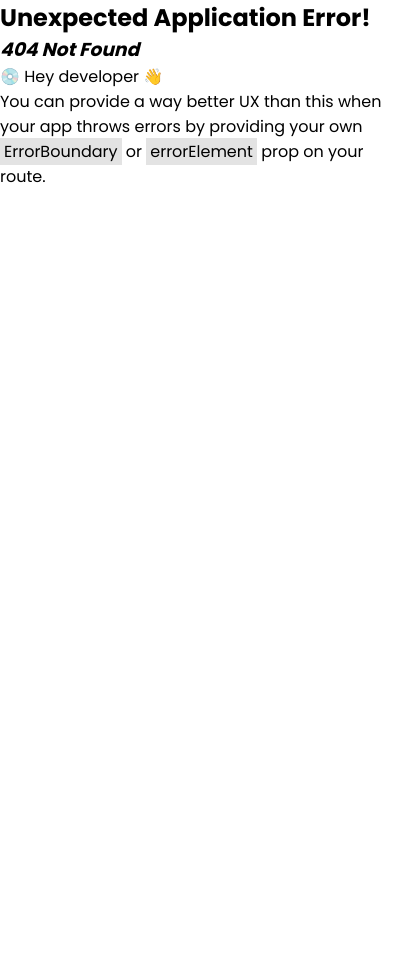
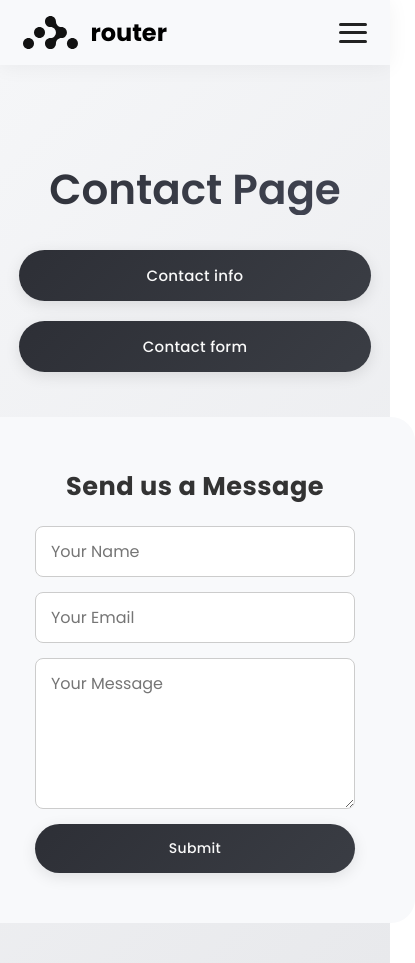
Before and after one commit to Pranjal-Sahu21/react-router-practice, a React (Vite) app: page /contact/form in a window 390 px wide. Before the commit this address had no page. Shown: the whole page, 415 px wide, since content can reach past the window. Before the commit the page ends 844 px from the top, so only its background shows below. Built offline with nearby package versions, Linux system fonts and the light colour scheme.

Commit message:
Added nested routes in Contact page

```diff
--- a/package.json
+++ b/package.json
@@ -10,6 +10,7 @@
     "preview": "vite preview"
   },
   "dependencies": {
+    "lucide-react": "^0.548.0",
     "react": "^19.1.1",
     "react-dom": "^19.1.1",
     "react-router-dom": "^7.9.5"
--- a/src/App.jsx
+++ b/src/App.jsx
@@ -3,7 +3,6 @@ import Navbar from "./components/Navbar";
 import Home from "./pages/Home";
 import Products from "./pages/Products";
 import About from "./pages/About";
-import Contact from "./pages/Contact";
 import {
   createBrowserRouter,
   createRoutesFromElements,
@@ -13,6 +12,9 @@ import {
   Routes,
 } from "react-router-dom";
 import RootLayout from "./layout/RootLayout";
+import ContactLayout from "./layout/ContactLayout";
+import ContactInfo from "./components/ContactInfo";
+import ContactForm from "./components/ContactForm";
 
 const App = () => {
   const router = createBrowserRouter(
@@ -21,14 +23,15 @@ const App = () => {
         <Route index element={<Home />} />
         <Route path="products" element={<Products />} />
         <Route path="about" element={<About />} />
-        <Route path="contact" element={<Contact />} />
+        <Route path="contact" element={<ContactLayout />}>
+          <Route path="info" element={<ContactInfo/>}/>
+          <Route path="form" element={<ContactForm/>}/>
+        </Route>
       </Route>
     )
   );
 
-  return (
-    <RouterProvider router={router}/>
-  );
+  return <RouterProvider router={router} />;
 };
 
 export default App;
--- /dev/null
+++ b/src/components/ContactForm.jsx
@@ -0,0 +1,17 @@
+import React from "react";
+
+const ContactForm = () => {
+  return (
+    <div className="contact-form-container">
+      <form className="contact-form">
+        <h2>Send us a Message</h2>
+        <input type="text" placeholder="Your Name" required />
+        <input type="email" placeholder="Your Email" required />
+        <textarea placeholder="Your Message" rows="5" required></textarea>
+        <button type="submit">Submit</button>
+      </form>
+    </div>
+  );
+};
+
+export default ContactForm;
--- /dev/null
+++ b/src/components/ContactInfo.jsx
@@ -0,0 +1,23 @@
+import React from "react";
+
+const ContactInfo = () => {
+  return (
+    <div className="contact-info-container">
+      <h2>Get in Touch</h2>
+      <div className="info-card">
+        <span className="icon">📧</span>
+        <span>Email: sahupranjal1619@gmail.com</span>
+      </div>
+      <div className="info-card">
+        <span className="icon">📞</span>
+        <span>Phone: +91 8895596189</span>
+      </div>
+      <div className="info-card">
+        <span className="icon">📍</span>
+        <span>Address: NIT Rourkela</span>
+      </div>
+    </div>
+  );
+};
+
+export default ContactInfo;
--- a/src/index.css
+++ b/src/index.css
@@ -52,7 +52,8 @@ a {
   transform: rotate(-4deg) scale(1.05);
 }
 
-.navbar ul {
+.navbar ul,
+.nav-links {
   background: var(--accent-light);
   padding: 10px 25px;
   border-radius: 50px;
@@ -60,9 +61,11 @@ a {
   display: flex;
   align-items: center;
   gap: 10px;
+  list-style: none;
 }
 
-.navbar ul li {
+.navbar ul li,
+.nav-links li {
   display: inline-block;
   padding: 8px 14px;
   font-weight: 500;
@@ -86,10 +89,12 @@ a {
 
 .link.active {
   background: var(--accent);
-  li {
-    color: var(--text-light);
-  }
+  color: var(--text-light);
   transform: scale(1.05);
+}
+
+.link.active li {
+  color: var(--text-light);
 }
 
 .navbar button {
@@ -109,15 +114,22 @@ a {
 .navbar button:hover {
   background: linear-gradient(135deg, var(--hover-accent), var(--accent));
   transform: translateY(-2px);
+  box-shadow: 0 6px 20px rgba(0, 0, 0, 0.2);
+}
+
+.navbar button:active {
+  transform: scale(0.97);
+  box-shadow: 0 3px 10px rgba(0, 0, 0, 0.1);
 }
 
 .container {
   display: flex;
   align-items: center;
-  justify-content: center;
+  justify-content: flex-start;
   flex-direction: column;
   width: 100%;
-  height: 85vh;
+  min-height: 100vh;
+  padding: 60px 20px 40px;
   text-align: center;
   background: linear-gradient(135deg, #f5f6f8, #e8e9ec);
   color: var(--text-dark);
@@ -128,8 +140,10 @@ a {
   font-weight: 600;
   line-height: 1.2;
   margin-bottom: 10px;
+  margin-top: 40px;
   background: linear-gradient(135deg, #2d2f36, #444857);
   background-clip: text;
+  -webkit-background-clip: text;
   -webkit-text-fill-color: transparent;
 }
 
@@ -183,23 +197,25 @@ a {
   }
 
   .nav-links {
-    position: absolute;
-    top: 100%;
+    position: fixed;
+    top: 0;
     left: 0;
-    width: 100%;
+    width: 100vw;
+    height: 100vh;
     flex-direction: column;
+    justify-content: center;
     background: var(--bg-light);
-    border-radius: 0 0 15px 15px;
-    box-shadow: 0 10px 30px rgba(0, 0, 0, 0.08);
+    box-shadow: none;
     overflow: hidden;
-    max-height: 0;
     opacity: 0;
     pointer-events: none;
-    transition: all 0.4s ease;
+    transition: opacity 0.4s ease;
+    padding: 0;
+    gap: 0;
+    z-index: 99;
   }
 
   .nav-links.active {
-    max-height: 400px;
     opacity: 1;
     pointer-events: all;
   }
@@ -207,12 +223,160 @@ a {
   .nav-links .link {
     display: block;
     text-align: center;
-    margin: 12px 0;
-    padding: 12px;
-    font-size: 16px;
+    margin: 0;
+    padding: 20px;
+    font-size: 20px;
+    width: 100%;
+    border-radius: 0;
+  }
+
+  .nav-links .link:hover {
+    background: var(--accent-light);
+    transform: none;
+  }
+
+  .nav-links .link.active {
+    background: var(--accent);
+    transform: none;
   }
 
   .hamburger {
     display: flex;
   }
 }
+
+.contact-buttons {
+  display: flex;
+  align-items: center;
+  justify-content: center;
+  flex-wrap: wrap;
+  gap: 20px;
+  width: 100%;
+  padding: 40px 0;
+  border-radius: 16px;
+}
+
+.contact-buttons button {
+  background: linear-gradient(135deg, var(--accent), var(--hover-accent));
+  color: var(--text-light);
+  border: none;
+  outline: none;
+  padding: 14px 32px;
+  border-radius: 40px;
+  font-size: 14px;
+  font-weight: 500;
+  letter-spacing: 0.3px;
+  cursor: pointer;
+  transition: all 0.3s ease;
+  box-shadow: 0 4px 15px rgba(0, 0, 0, 0.1);
+}
+
+.contact-buttons button:hover,
+.contact-form button:hover {
+  transform: translateY(-3px);
+  box-shadow: 0 6px 20px rgba(0, 0, 0, 0.15);
+  background: linear-gradient(135deg, var(--hover-accent), var(--accent));
+}
+
+.contact-buttons button:active,
+.contact-form button:active {
+  transform: scale(0.97);
+  box-shadow: 0 3px 10px rgba(0, 0, 0, 0.1);
+}
+
+@media (max-width: 600px) {
+  .contact-buttons {
+    flex-direction: column;
+    padding: 25px 0;
+  }
+
+  .contact-buttons button {
+    width: 80%;
+    font-size: 15px;
+  }
+
+  .container h1 {
+    font-size: 42px;
+  }
+
+  .container p {
+    font-size: 16px;
+    padding: 0 20px;
+  }
+}
+
+.contact-form-container {
+  display: flex;
+  justify-content: center;
+  align-items: center;
+  padding: 20px;
+  width: 100%;
+  margin-top: 20px;
+  background: var(--bg-light);
+  border-radius: 24px;
+}
+
+.contact-info-container {
+  display: flex;
+  flex-direction: column;
+  background: var(--bg-light);
+  gap: 12px;
+  padding: 40px;
+  width: 100%;
+  border-radius: 24px;
+  margin-top: 20px;
+}
+
+.contact-form {
+  padding: 30px 40px;
+  border-radius: 16px;
+  width: 100%;
+  max-width: 400px;
+  display: flex;
+  flex-direction: column;
+}
+
+.contact-form h2 {
+  text-align: center;
+  color: #333;
+  margin-bottom: 20px;
+  font-size: 1.6rem;
+  letter-spacing: 0.5px;
+}
+
+.contact-form input,
+.contact-form textarea {
+  margin-bottom: 15px;
+  padding: 12px 15px;
+  border: 1px solid #ccc;
+  border-radius: 8px;
+  font-size: 1rem;
+  outline: none;
+  transition: border-color 0.3s, box-shadow 0.3s;
+}
+
+.contact-form input:focus,
+.contact-form textarea:focus {
+  border-color: var(--accent);
+  box-shadow: 0 0 0 3px rgba(45, 47, 54, 0.1);
+}
+
+.contact-form textarea {
+  resize: vertical;
+  min-height: 100px;
+}
+
+.contact-form button {
+  background: linear-gradient(135deg, var(--accent), var(--hover-accent));
+  color: var(--text-light);
+  border: none;
+  outline: none;
+  padding: 14px 32px;
+  border-radius: 40px;
+  font-size: 14px;
+  font-weight: 500;
+  letter-spacing: 0.3px;
+  cursor: pointer;
+  transition: all 0.3s ease;
+  box-shadow: 0 4px 15px rgba(0, 0, 0, 0.1);
+}
--- /dev/null
+++ b/src/layout/ContactLayout.jsx
@@ -0,0 +1,14 @@
+import React from 'react'
+import Contact from '../pages/Contact'
+import { Outlet } from 'react-router-dom'
+
+const ContactLayout = () => {
+  return (
+    <div>
+        <Contact/>
+        <Outlet/>
+    </div>
+  )
+}
+
+export default ContactLayout
--- a/src/pages/Contact.jsx
+++ b/src/pages/Contact.jsx
@@ -1,9 +1,17 @@
-import React from 'react'
+import React from "react";
+import { useNavigate } from "react-router-dom";
 
 const Contact = () => {
+  const navigate = useNavigate();
   return (
-    <div><h1>Contact Page</h1></div>
-  )
-}
+    <div>
+      <h1>Contact Page</h1>
+      <div className="contact-buttons">
+        <button onClick={() => navigate('info')}>Contact info</button>
+        <button onClick={() => navigate('form')}>Contact form</button>
+      </div>
+    </div>
+  );
+};
 
-export default Contact
+export default Contact;
```
Also changed, not shown: 1 other file (tests, documents, lock files or other folders).
